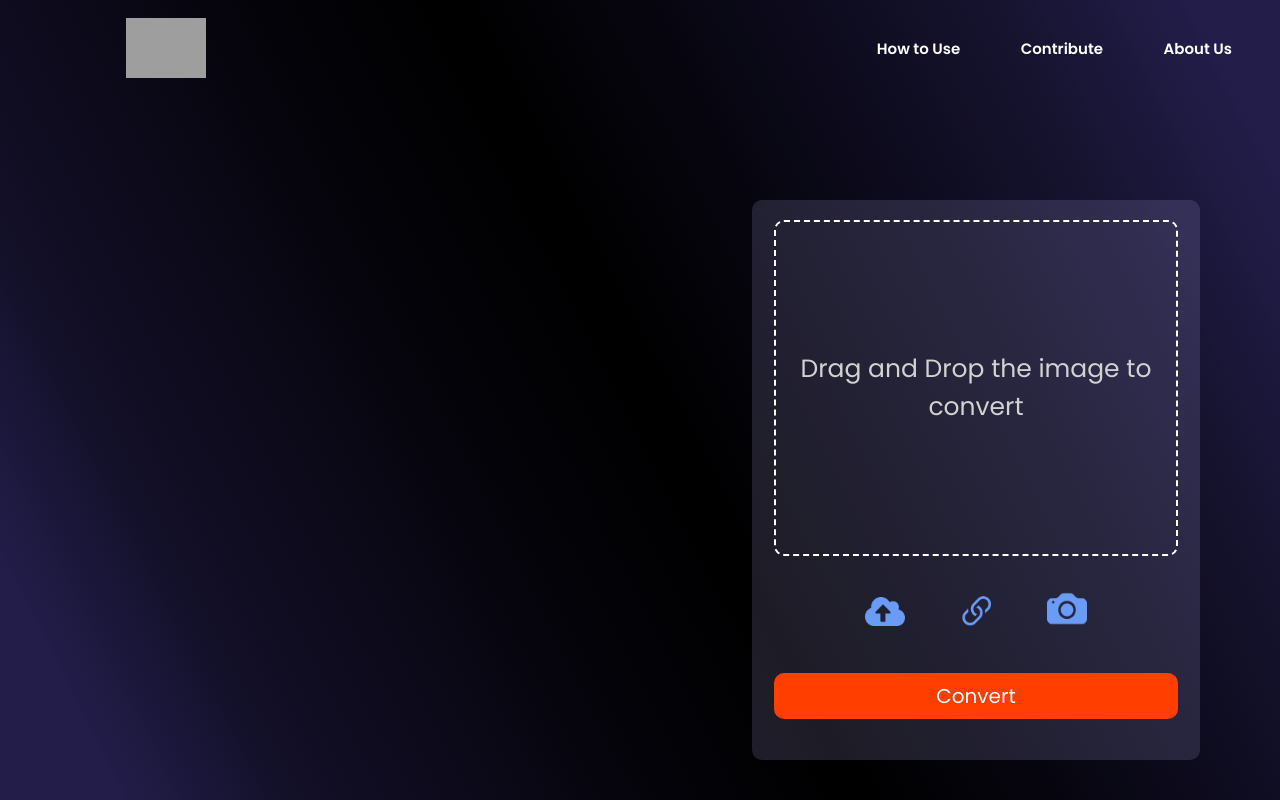
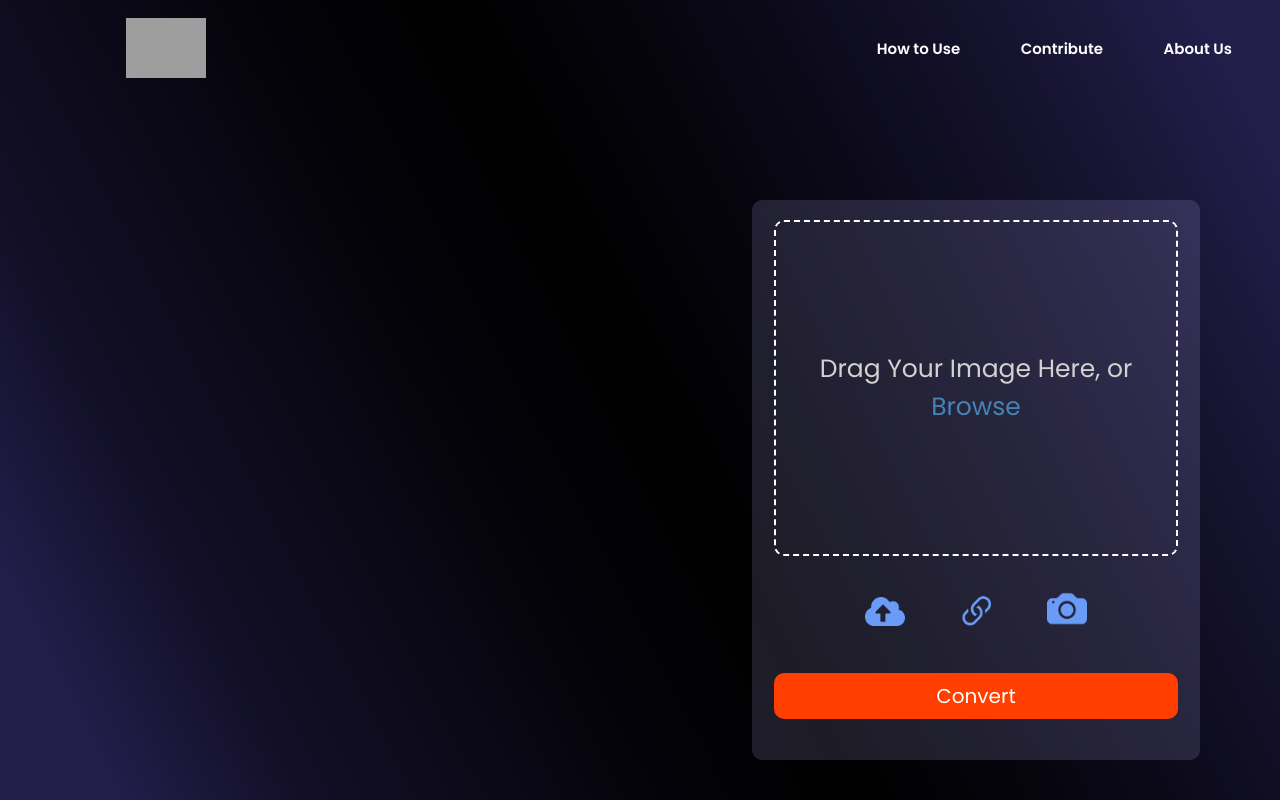
Before and after one commit to arun-kushwaha04/Converto, a Svelte app: page / in a window 1280 px wide. Built offline with nearby package versions, Linux system fonts and the light colour scheme; grey boxes are pictures that could not be loaded.

Commit message:
File chossing option added

```diff
--- a/src/Components/Upload.svelte
+++ b/src/Components/Upload.svelte
@@ -1,6 +1,7 @@
 <script>
 	import { onMount } from "svelte";
 	let dragdrop;
+	let maxAllowedSize = 5 * 1024 * 1024;
 	onMount(() => {
 		dragdrop = document.querySelector(".dragdrop");
 		dragdrop.addEventListener("dragover", (e) => {
@@ -14,22 +15,35 @@
 
 		dragdrop.addEventListener("drop", (e) => {
 			e.preventDefault();
-		});
 
 			const image = e.dataTransfer.files[0];
 			const type = image.type;
 
+			if (image.size < maxAllowedSize) {
 				if (
 					type == "image/png" ||
 					type == "image/jpg" ||
 					type == "image/jpeg"
 				) {
-			return upload(image);
+					upload(image);
 				} else {
+					console.log("Invalid file format");
 					dragdrop.setAttribute("class", "droparea invalid");
 					dragdrop.innerText = "Invalid File Format!";
-			return false;
 				}
+				uploadFile();
+			} else {
+				console.log("Max Size Limit exceeded");
+				//showToast("Max file size is 100MB");
+			}
+		});
+
+		let browseBtn = document.querySelector(".selectFile");
+		let fileInput = document.querySelector("#fileInput");
+
+		browseBtn.addEventListener("click", () => {
+			fileInput.click();
+		});
 	});
 
 	const upload = (image) => {
@@ -41,8 +55,10 @@
 <div class="fileupload">
 	<div class="dragdrop">
 		<p style="font-size: 2.5em; color: #D2D2D2">
-			Drag and Drop the image to convert
+			Drag Your Image Here, or <span class="selectFile">Browse</span>
 		</p>
+		<input type="file" id="fileInput" accept="image/*" />
+
 		<img src="" alt="" />
 		<!-- add image -->
 	</div>
@@ -87,6 +103,15 @@
 		display: flex;
 		justify-content: center;
 		align-items: center;
+		cursor: pointer;
+	}
+
+	#fileInput {
+		display: none;
+	}
+
+	.selectFile {
+		color: steelblue;
 	}
 
 	.uploadBtns {
```
Lines whose indentation alone changed are shown as unchanged.
